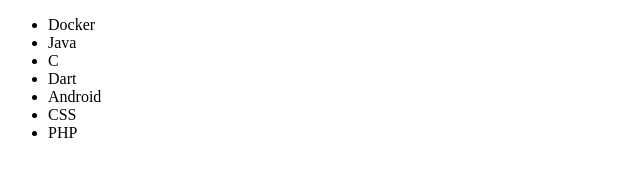
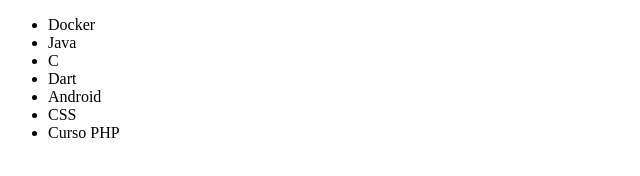
Before and after one commit to caioantonio/alura-git2, a plain HTML site: page index.html in a window 1280 px wide. Shown: the full height of the page, 0-640 px from the left. Drawn offline with Linux system fonts and the light colour scheme.

Commit message:
palavra curso adicionado a PHP

```diff
--- a/index.html
+++ b/index.html
@@ -14,7 +14,7 @@
         <li>Dart</li>
         <li>Android</li>
         <li>CSS</li>
-        <li>PHP</li>
+        <li>Curso PHP</li>
     </ul>
 </body>
 </html>
```
